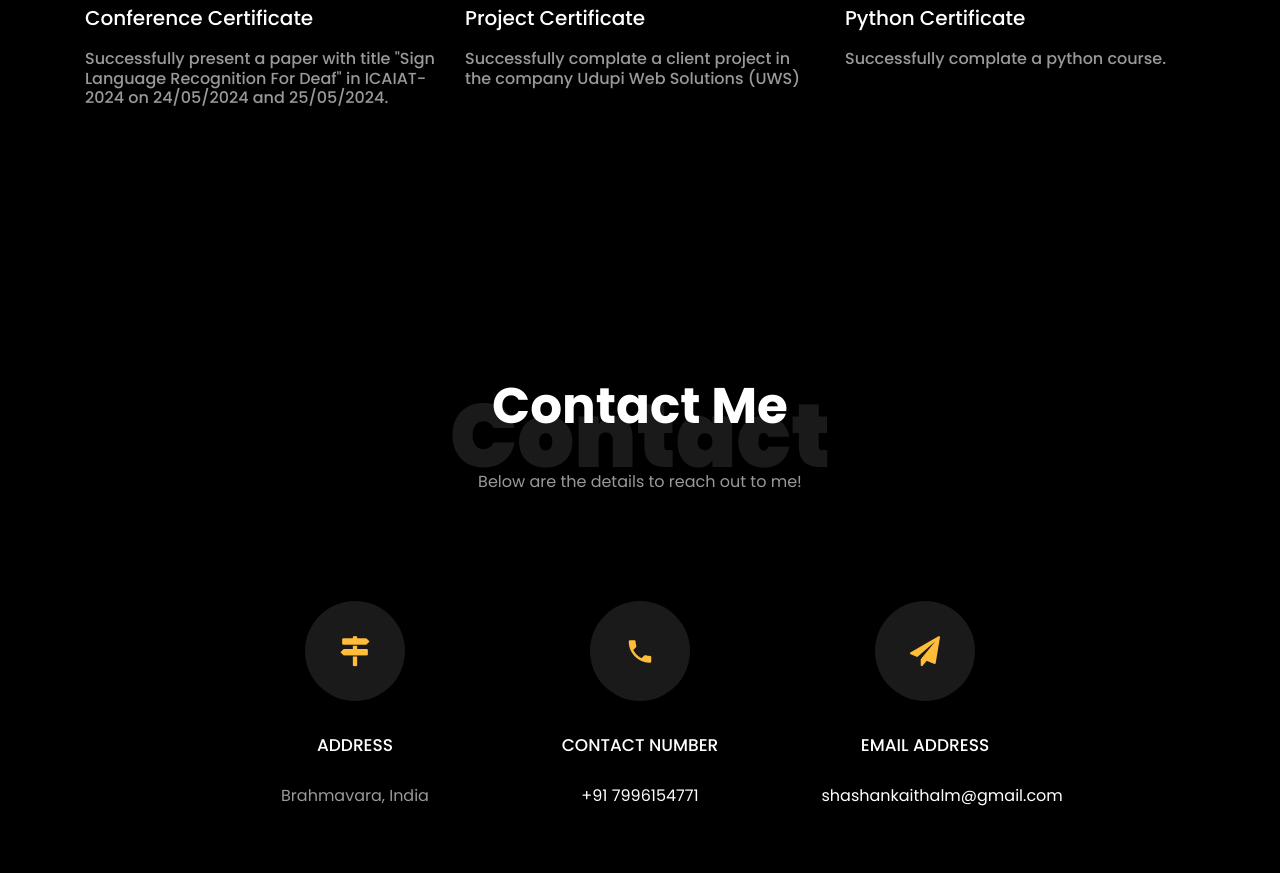
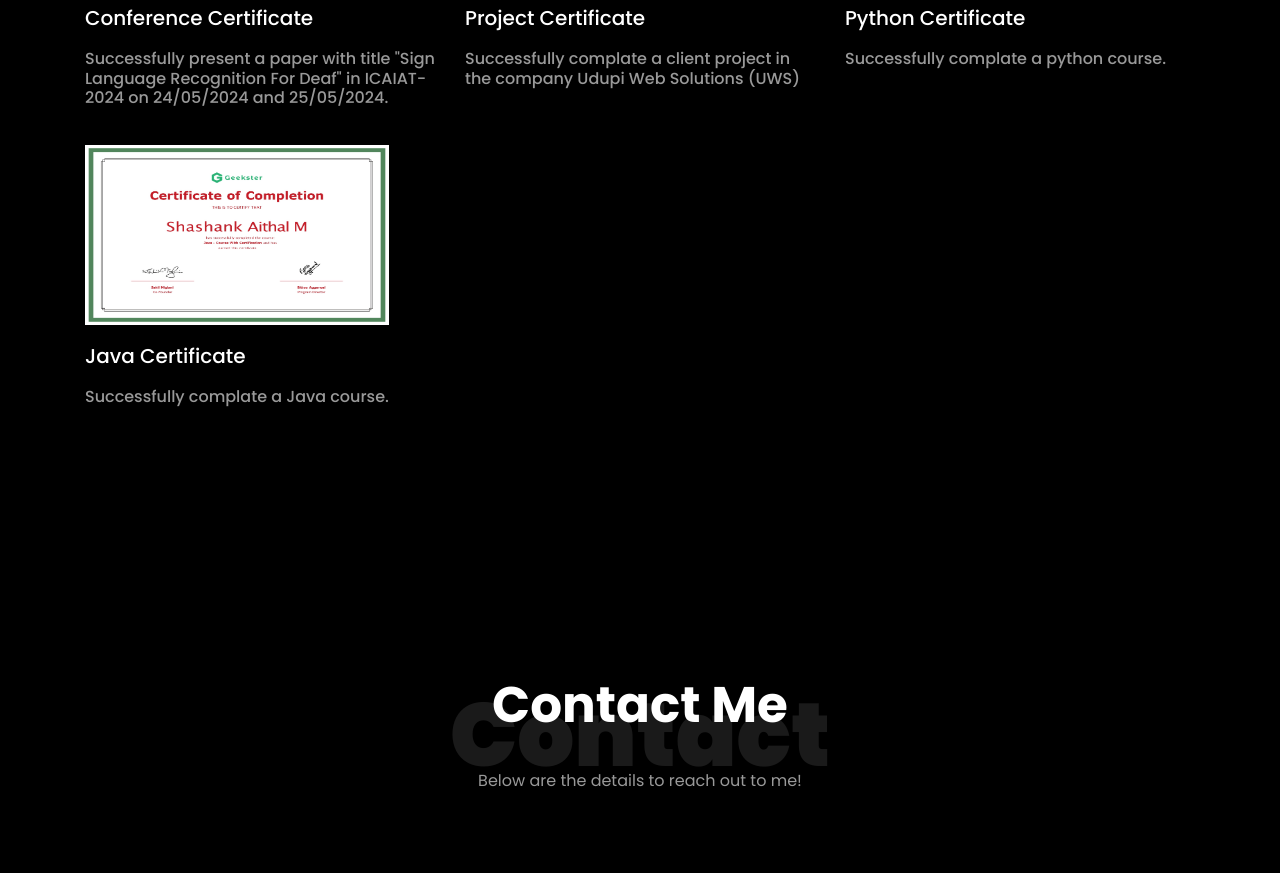
Before and after one commit to shashankaithalm/shashankaithalm.github.io, a plain HTML site: page index.html in a window 1280 px wide. Shown: the part 3433-4306 px from the top of the page. Drawn offline with Linux system fonts and the light colour scheme; a script that the page names is missing; files whose address does not match are found by name.

Commit message:
Portfolio Commit

```diff
--- a/index.html
+++ b/index.html
@@ -485,6 +485,19 @@
 					</div>
 				</div>
 
+				<div class="col-md-4 d-flex ftco-animate">
+					<div class="blog-entry justify-content-end">
+						<img class="block-20 zoom-effect" src="images/Java_page-0001.jpg">
+						<div class="text mt-3 float-right d-block">
+
+							<h3 class="heading">
+										<p>Java Certificate</p>
+										<h6>Successfully complate a Java course.  </h6>
+						</div>
+					</div>
+				</div>
+
+
 			</div>
 		</div>
 		</section>
```
Also changed, not shown: images/Java_page-0001.jpg (added), 1 other file.
